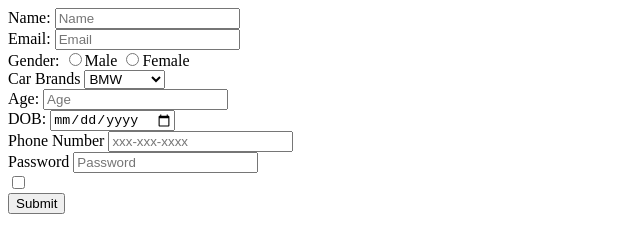
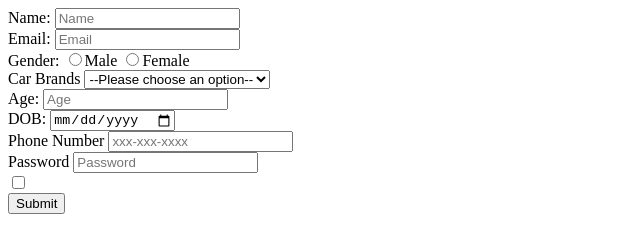
Before and after one commit to acciojob/signup-form-car-shivamkr8227, a website: page main.html in a window 1280 px wide. Shown: the whole page, without its empty margins (0-640 px from the left). Drawn offline with Linux system fonts and the light colour scheme.

Commit message:
created a submission

```diff
--- a/main.html
+++ b/main.html
@@ -20,7 +20,8 @@
 	<input type="radio" id="gender_m" name="gender">Male
 	<input type="radio" id="gender_f" name="gender">Female<br>
 	<lable for="car" >Car Brands</lable>
-	<select id="car"  placeholder="--Please choose an option--">
+	<select id="car" >
+		 <option value="" disabled selected>--Please choose an option--</option>
 		<option value="BMW">BMW</option>
 		<option value="Audi">Audi</option>
 		<option value="Mercedez">Mercedez</option>
```
